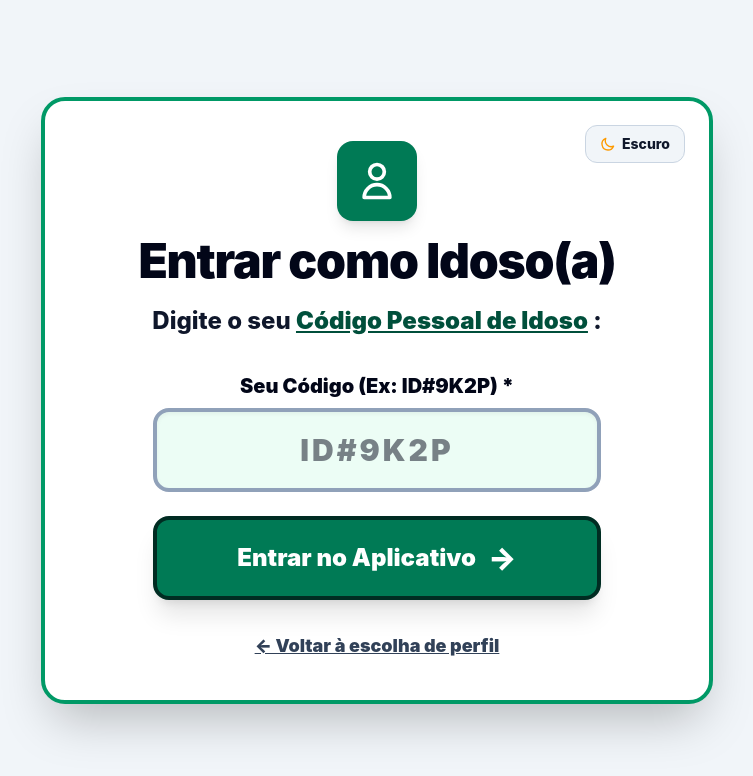
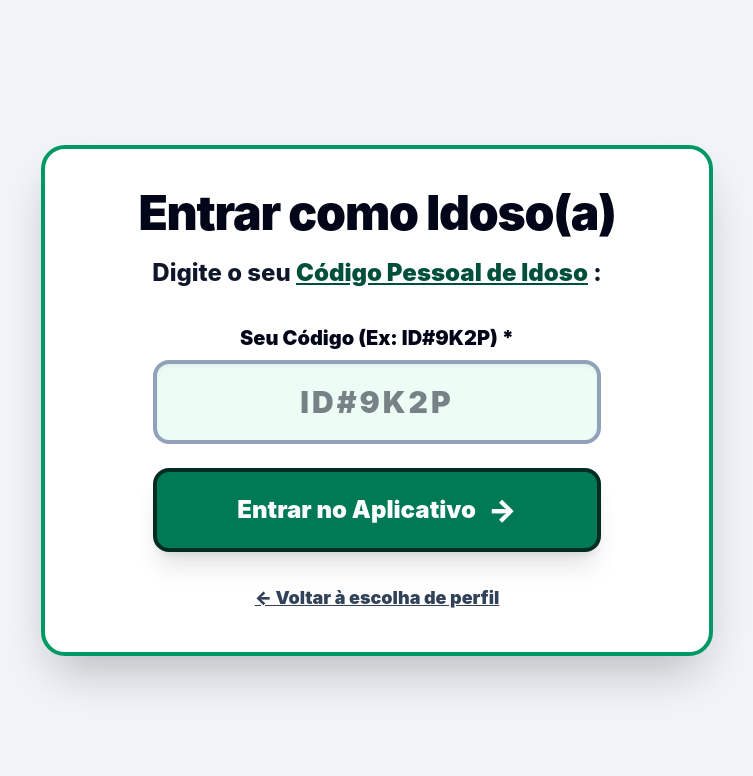
Before and after one commit to IvanLSH/cuidarmaisfeliz, a React (Vite) app: page / in a window 1280 px wide. Both pictures are taken after a click on the button 463 px from the left and 456 px from the top of the page. Shown: the top 776 px of the page, without its empty margins (263-1016 px from the left). Built offline with nearby package versions, Linux system fonts and the light colour scheme.

Commit message:
final final final final final

```diff
--- a/src/pages/IdosoLinkPage.jsx
+++ b/src/pages/IdosoLinkPage.jsx
@@ -31,29 +31,6 @@ export default function IdosoLinkPage({ onLinkSuccess, onBack, darkMode, onToggl
     <div className="min-h-screen bg-slate-100 dark:bg-slate-950 flex items-center justify-center p-4 sm:p-6 lg:p-8 transition-colors">
       <div className="max-w-2xl w-full bg-white dark:bg-slate-900 rounded-3xl border-4 border-emerald-600 dark:border-emerald-500 shadow-2xl p-6 sm:p-10 text-center relative">
 
-        {onToggleDarkMode && (
-          <button
-            onClick={onToggleDarkMode}
-            title={darkMode ? "Mudar para Modo Claro" : "Mudar para Modo Escuro"}
-            className="absolute top-6 right-6 px-3.5 py-2 rounded-xl border border-slate-300 dark:border-slate-700 bg-slate-100 dark:bg-slate-800 text-slate-900 dark:text-slate-100 font-extrabold transition flex items-center gap-1.5 cursor-pointer hover:bg-slate-200 dark:hover:bg-slate-700 text-xs sm:text-sm"
-          >
-            <svg className="w-4 h-4 text-amber-500 dark:text-amber-300" fill="none" viewBox="0 0 24 24" stroke="currentColor">
-              {darkMode ? (
-                <path strokeLinecap="round" strokeLinejoin="round" strokeWidth={2} d="M12 3v1m0 16v1m9-9h-1M4 12H3m15.364 6.364l-.707-.707M6.343 6.343l-.707-.707m12.728 0l-.707.707M6.343 17.657l-.707.707M16 12a4 4 0 11-8 0 4 4 0 018 0z" />
-              ) : (
-                <path strokeLinecap="round" strokeLinejoin="round" strokeWidth={2} d="M20.354 15.354A9 9 0 018.646 3.646 9.003 9.003 0 0012 21a9.003 9.003 0 008.354-5.646z" />
-              )}
-            </svg>
-            <span>{darkMode ? 'Claro' : 'Escuro'}</span>
-          </button>
-        )}
-
-        <div className="w-20 h-20 rounded-2xl bg-emerald-700 text-white flex items-center justify-center font-black mx-auto mb-4 shadow-lg">
-          <svg className="w-11 h-11 text-white" fill="none" viewBox="0 0 24 24" stroke="currentColor">
-            <path strokeLinecap="round" strokeLinejoin="round" strokeWidth={2} d="M16 7a4 4 0 11-8 0 4 4 0 018 0zM12 14a7 7 0 00-7 7h14a7 7 0 00-7-7z" />
-          </svg>
-        </div>
-
         <h1 className="text-3xl sm:text-4xl lg:text-5xl font-black text-slate-950 dark:text-white tracking-tight">
           Entrar como Idoso(a)
         </h1>
@@ -83,9 +60,6 @@ export default function IdosoLinkPage({ onLinkSuccess, onBack, darkMode, onToggl
 
           {error && (
             <div className="max-w-md mx-auto p-4 bg-red-100 dark:bg-red-950 border-4 border-red-500 text-red-950 dark:text-red-200 rounded-2xl text-lg font-black flex items-center justify-center gap-2 text-center">
-              <svg className="w-6 h-6 text-red-700 dark:text-red-300 shrink-0" fill="none" viewBox="0 0 24 24" stroke="currentColor">
-                <path strokeLinecap="round" strokeLinejoin="round" strokeWidth={2.5} d="M12 9v2m0 4h.01m-6.938 4h13.856c1.54 0 2.502-1.667 1.732-3L13.732 4c-.77-1.333-2.694-1.333-3.464 0L3.34 16c-.77 1.333.192 3 1.732 3z" />
-              </svg>
               {error}
             </div>
           )}
```
